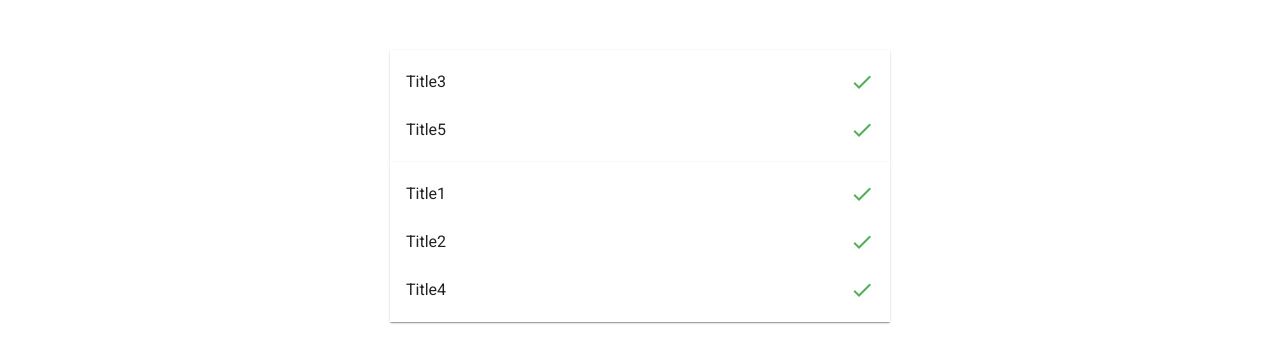
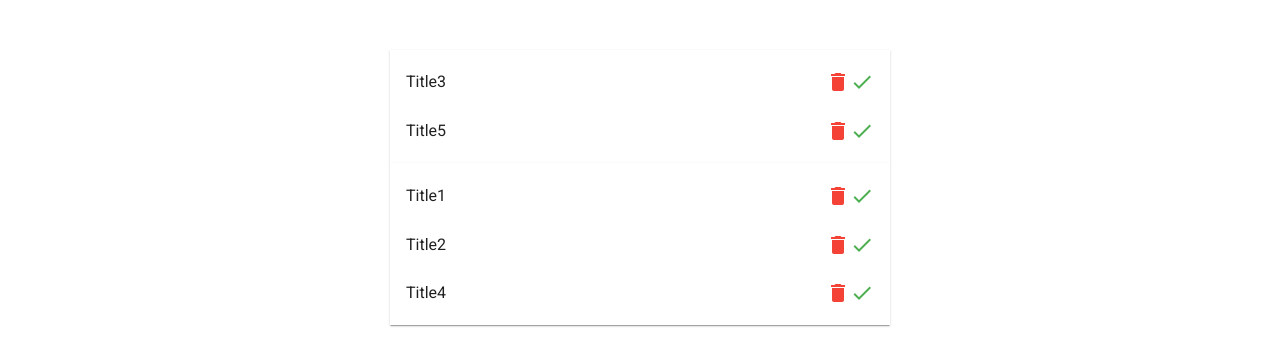
Before and after one commit to bananna96/todo-list, a Vue app: page / in a window 1280 px wide. Shown: the part 182-537 px from the top of the page. Built offline with nearby package versions, Linux system fonts and the light colour scheme.

Commit message:
[master] added deleting and adding todos

```diff
--- a/src/components/ListItem.vue
+++ b/src/components/ListItem.vue
@@ -5,18 +5,33 @@
 				<v-list-item-title>{{ listItem.title }}</v-list-item-title>
 			</v-list-item-content>
 			<v-list-item-action>
-				<v-icon @click="console.log('clicked')" color="green"
-					>mdi-check</v-icon
-				>
+				<div>
+					<v-icon @click="deleteItem()" color="red">
+						mdi-delete
+					</v-icon>
+
+					<v-icon @click="console.log('done')" color="green">
+						mdi-check
+					</v-icon>
+				</div>
 			</v-list-item-action>
 		</v-list-item>
 	</div>
 </template>
 
 <script>
+import todosEndpoint from '../endpoints/todosEndpoint';
+
 export default {
 	props: {
 		listItem: {},
 	},
+	methods: {
+		deleteItem() {
+			todosEndpoint.deleteTodo(this.listItem.id);
+		},
+	},
 };
 </script>
+
+<style scoped></style>
--- a/src/components/TheAddItemDrawer.vue
+++ b/src/components/TheAddItemDrawer.vue
@@ -20,6 +20,7 @@
 				<v-text-field
 					label="Title"
 					hide-details="auto"
+					v-model="title"
 				></v-text-field>
 				<v-textarea
 					clearable
@@ -27,10 +28,11 @@
 					rows="5"
 					row-height="20"
 					no-resize
+					v-model="description"
 				></v-textarea>
 				<v-card-actions>
 					<v-spacer></v-spacer>
-					<v-btn color="primary" text @click="dialog = false">
+					<v-btn color="primary" text @click="addItem()">
 						Add
 					</v-btn>
 				</v-card-actions>
@@ -40,11 +42,23 @@
 </template>
 
 <script>
+import todosEndpoint from '../endpoints/todosEndpoint';
 export default {
 	data() {
 		return {
 			dialog: false,
+			title: '',
+			description: '',
 		};
+	},
+	methods: {
+		addItem() {
+			this.dialog = false;
+			todosEndpoint.addTodo({
+				title: this.title,
+				description: this.description,
+			});
+		},
 	},
 };
 </script>
--- a/src/endpoints/todosEndpoint.js
+++ b/src/endpoints/todosEndpoint.js
@@ -4,6 +4,24 @@ function getTodos() {
 	return db.todos;
 }
 
+function addTodo(todo) {
+	db.todos.push({
+		id: db.todos.length,
+		title: todo.title,
+		description: todo.description,
+		done: false,
+	});
+}
+
+function deleteTodo(id) {
+	console.log(db.todos);
+	let index = db.todos.indexOf(id == id);
+	db.todos.splice(index, 1);
+	console.log(db.todos);
+}
+
 export default {
 	getTodos,
+	addTodo,
+	deleteTodo,
 };
```
